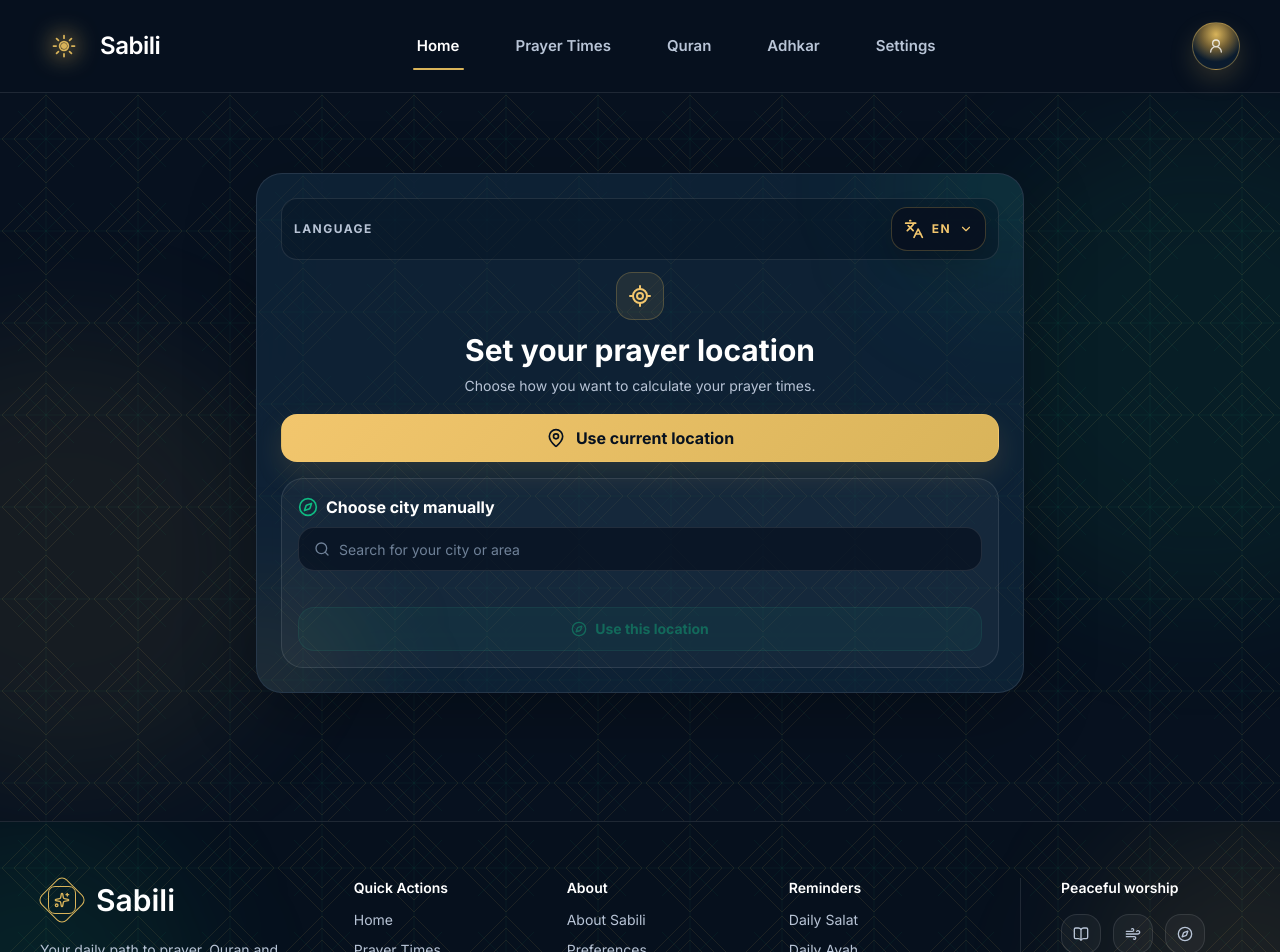
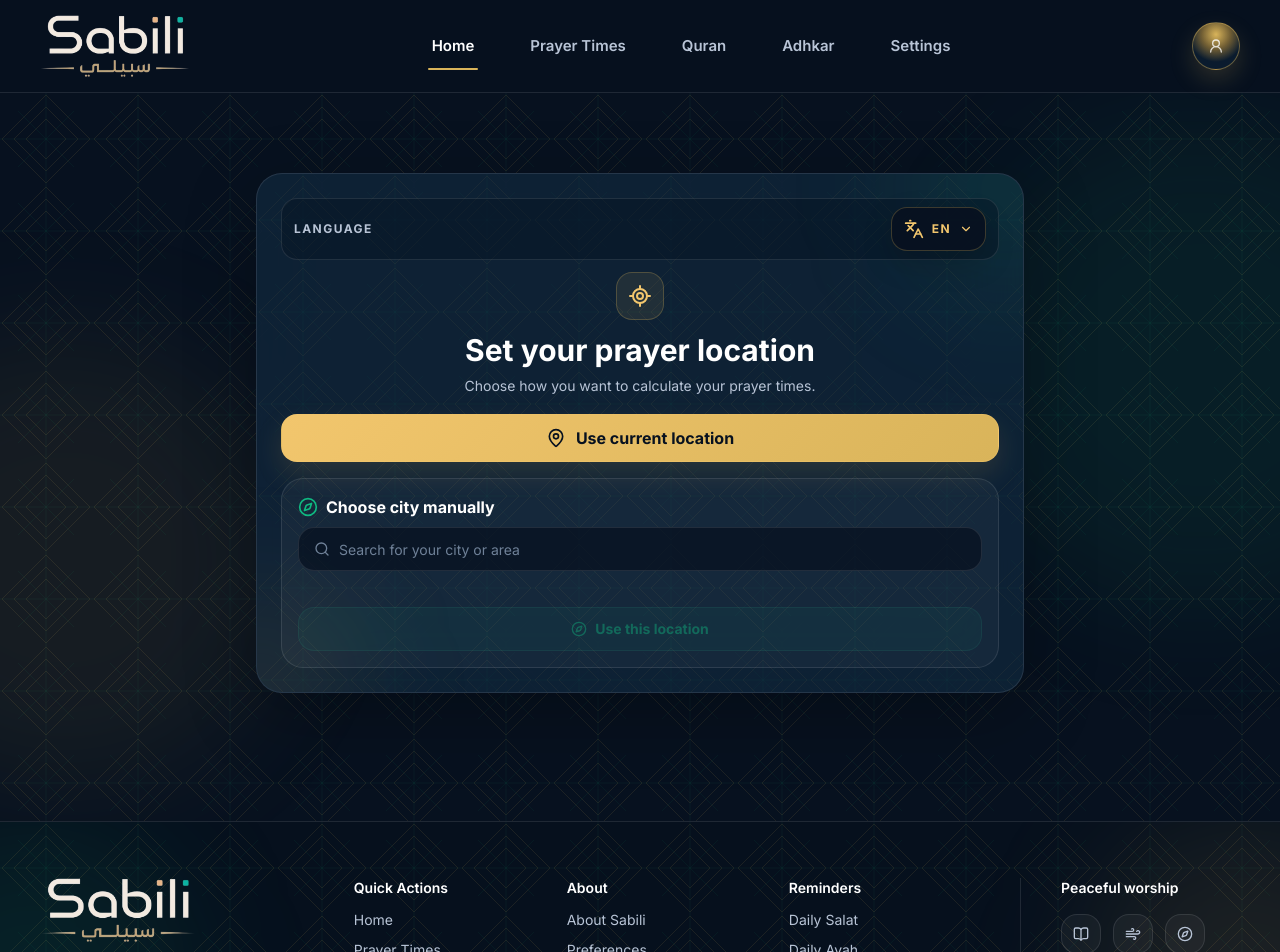
Before and after one commit to faresxjmaii/Sabili-Islamic-Quran-App, a React (Vite) app: page / in a window 1280 px wide. Shown: the top 952 px of the page. Built offline with nearby package versions, Linux system fonts and the light colour scheme; a web font is replaced by a local one.

Commit message:
Add Sabili logo branding

```diff
--- a/index.html
+++ b/index.html
@@ -2,7 +2,8 @@
 <html lang="en">
   <head>
     <meta charset="UTF-8" />
-    <link rel="icon" type="image/svg+xml" href="/vite.svg" />
+    <link rel="icon" type="image/png" href="/brand/sabili-logo.png" />
+    <link rel="apple-touch-icon" href="/brand/sabili-logo.png" />
     <meta name="viewport" content="width=device-width, initial-scale=1.0, maximum-scale=1.0, user-scalable=no" />
     <meta name="description" content="Your daily path to prayer, Quran and dhikr" />
     <title>Sabili - Your daily path to prayer, Quran and dhikr</title>
--- a/src/components/BrandLogo.tsx
+++ b/src/components/BrandLogo.tsx
@@ -9,16 +9,13 @@
   const { t } = useI18n();
 
   return (
-    <Link to="/" className="group flex shrink-0 items-center gap-3">
-      <div className={compact ? 'relative grid size-11 place-items-center text-[#D9B45A]' : 'relative grid size-12 place-items-center text-[#D9B45A]'}>
-        <svg className={compact ? 'size-6' : 'size-7'} viewBox="0 0 24 24" fill="none" stroke="currentColor" strokeWidth="1.5" aria-hidden="true">
-          <path strokeLinecap="round" strokeLinejoin="round" d="M12 3v2.25m6.364.386l-1.591 1.591M21 12h-2.25m-.386 6.364l-1.591-1.591M12 18.75V21m-4.773-4.227l-1.591 1.591M5.25 12H3m4.227-4.773L5.636 5.636M15.75 12a3.75 3.75 0 11-7.5 0 3.75 3.75 0 017.5 0z" />
-        </svg>
-        <span className="absolute size-1.5 rounded-full bg-[#D9B45A] shadow-[0_0_24px_6px_rgba(217,180,90,0.9)]" />
-      </div>
-      <span className={compact ? 'text-xl font-semibold tracking-[-0.02em] text-white' : 'text-2xl font-semibold tracking-[-0.02em] text-white'}>
-        {t('appName')}
-      </span>
+    <Link to="/" className="group flex shrink-0 items-center">
+      <img
+        src="/brand/sabili-logo.png"
+        alt={t('appName')}
+        className={compact ? 'h-auto w-[108px] object-contain' : 'h-auto w-[150px] object-contain'}
+        draggable={false}
+      />
     </Link>
   );
 }
--- a/src/components/Footer.tsx
+++ b/src/components/Footer.tsx
@@ -1,5 +1,5 @@
 import { Link } from 'react-router-dom';
-import { BookOpen, Compass, Sparkles, Wind } from 'lucide-react';
+import { BookOpen, Compass, Wind } from 'lucide-react';
 import { useI18n } from '../i18n';
 
 export default function Footer() {
@@ -20,15 +20,14 @@
 
       <div className="relative mx-auto grid max-w-[1480px] grid-cols-[1.45fr_0.9fr_0.95fr_1fr_1.2fr] gap-12 px-6 py-14 sm:px-8 xl:px-10 2xl:px-0">
         <div>
-          <Link to="/" className="mb-4 flex items-center gap-3">
-            <span className="relative grid size-11 place-items-center text-[#D9B45A]">
-              <span className="absolute inset-1 rotate-45 rounded-[7px] border border-current" />
-              <span className="absolute inset-2 rounded-[7px] border border-current" />
-              <Sparkles className="size-4" />
-            </span>
-            <span className="text-3xl font-semibold text-white">{t('appName')}</span>
+          <Link to="/" className="mb-4 flex items-center">
+            <img
+              src="/brand/sabili-logo.png"
+              alt={t('appName')}
+              className="h-auto w-[156px] object-contain"
+              draggable={false}
+            />
           </Link>
-          <p className="max-w-[260px] text-sm leading-6 text-[#B8C4D6]">{t('aboutP1')}</p>
         </div>
 
         {columns.map((column) => (
```
Also changed, not shown: public/brand/sabili-logo.png (added).
